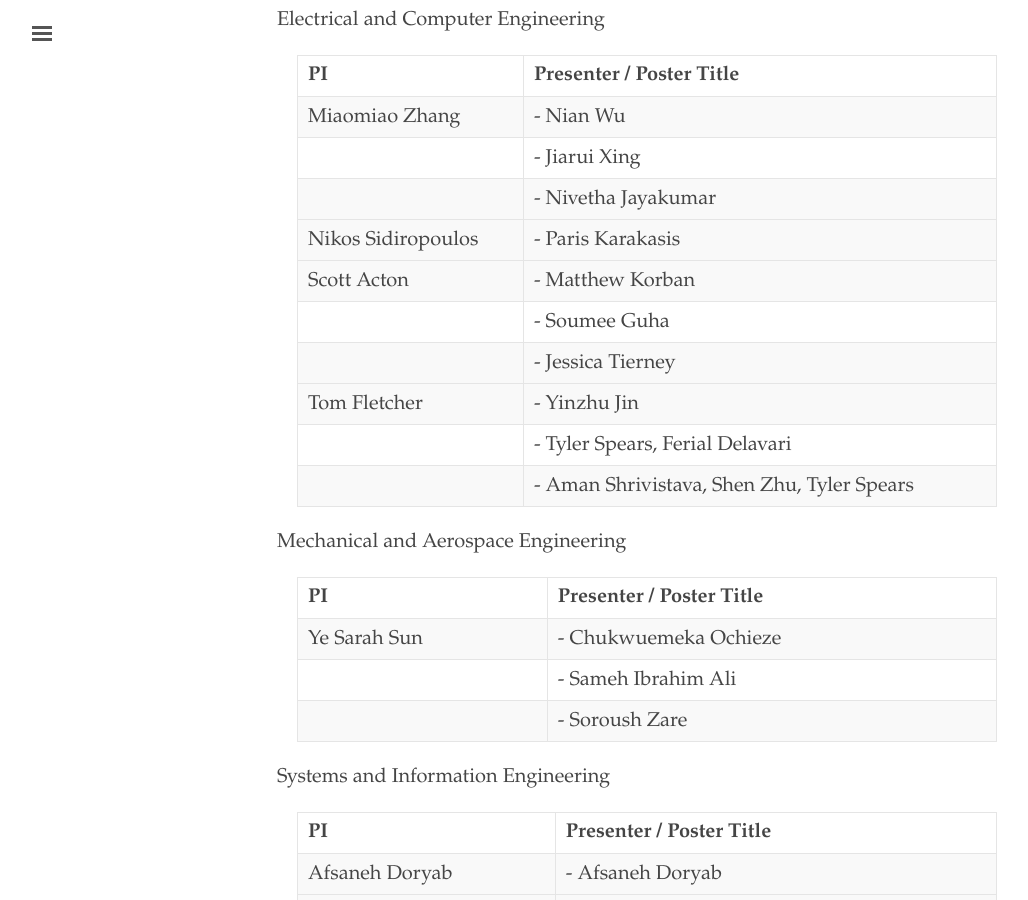
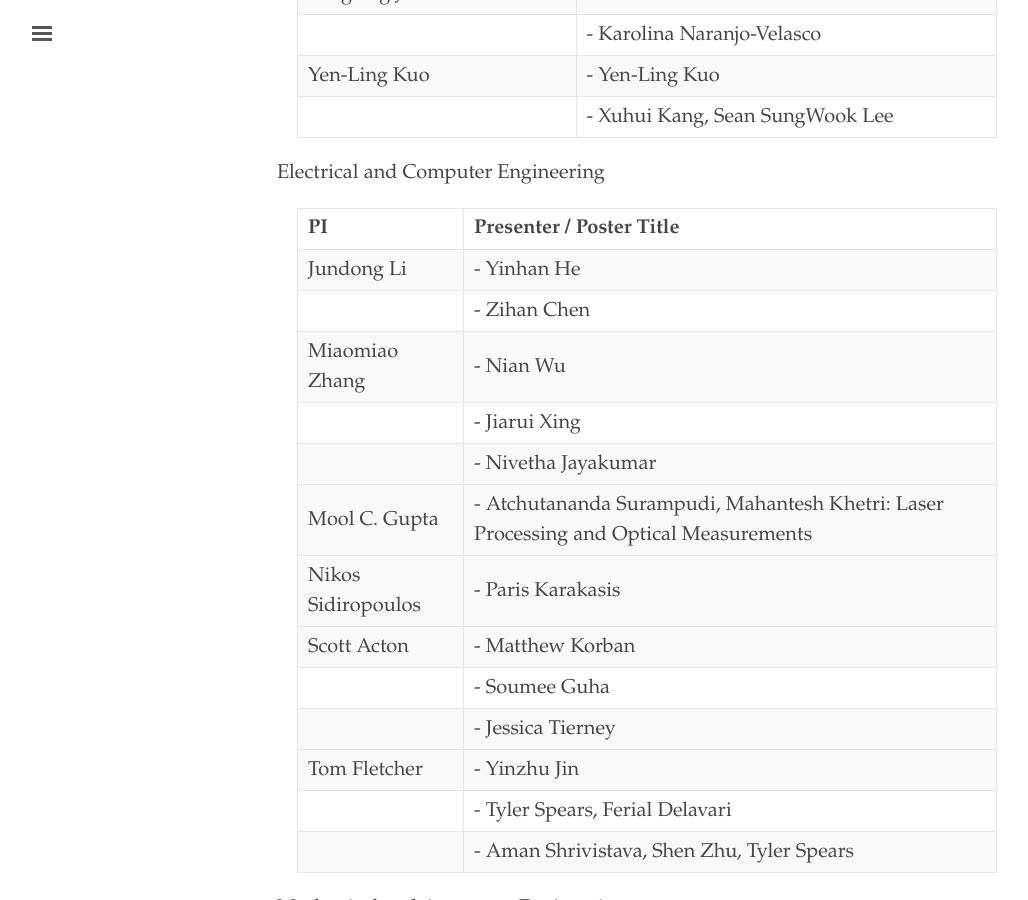
Before and after one commit to uvaml/uvaml.github.io, a Jekyll site: the page built from _texts/2024-10-03.md, in a window 1280 px wide and 900 px high, scrolled down 1708 px. Shown: the whole window, without its empty margins (3-1031 px from the left). Built offline with Jekyll 4.4.1, drawn with Linux system fonts in a browser that asks for light colours; some of the changed text lies outside the part shown.

```diff
--- a/_texts/2024-10-03.md
+++ b/_texts/2024-10-03.md
@@ -57,9 +63,14 @@ The goal of the resource fair is to encourage collaboration between labs and gra
 
   | PI               | Presenter / Poster Title   |
   |------------------|----------------------------|
+  | Jundong Li       | - Yinhan He                |
+  |                  | - Zihan Chen               |
+  |------------------|----------------------------|
   | Miaomiao Zhang   | - Nian Wu                  |
   |                  | - Jiarui Xing              |
   |                  | - Nivetha Jayakumar        |
+  |------------------|----------------------------|
+  | Mool C. Gupta    | - Atchutananda Surampudi, Mahantesh Khetri: Laser Processing and Optical Measurements |
   |------------------|----------------------------|
   | Nikos Sidiropoulos | - Paris Karakasis           |
   |------------------|----------------------------|
```
Also changed, not shown: other parts of _texts/2024-10-03.md (+6 -0 lines).
